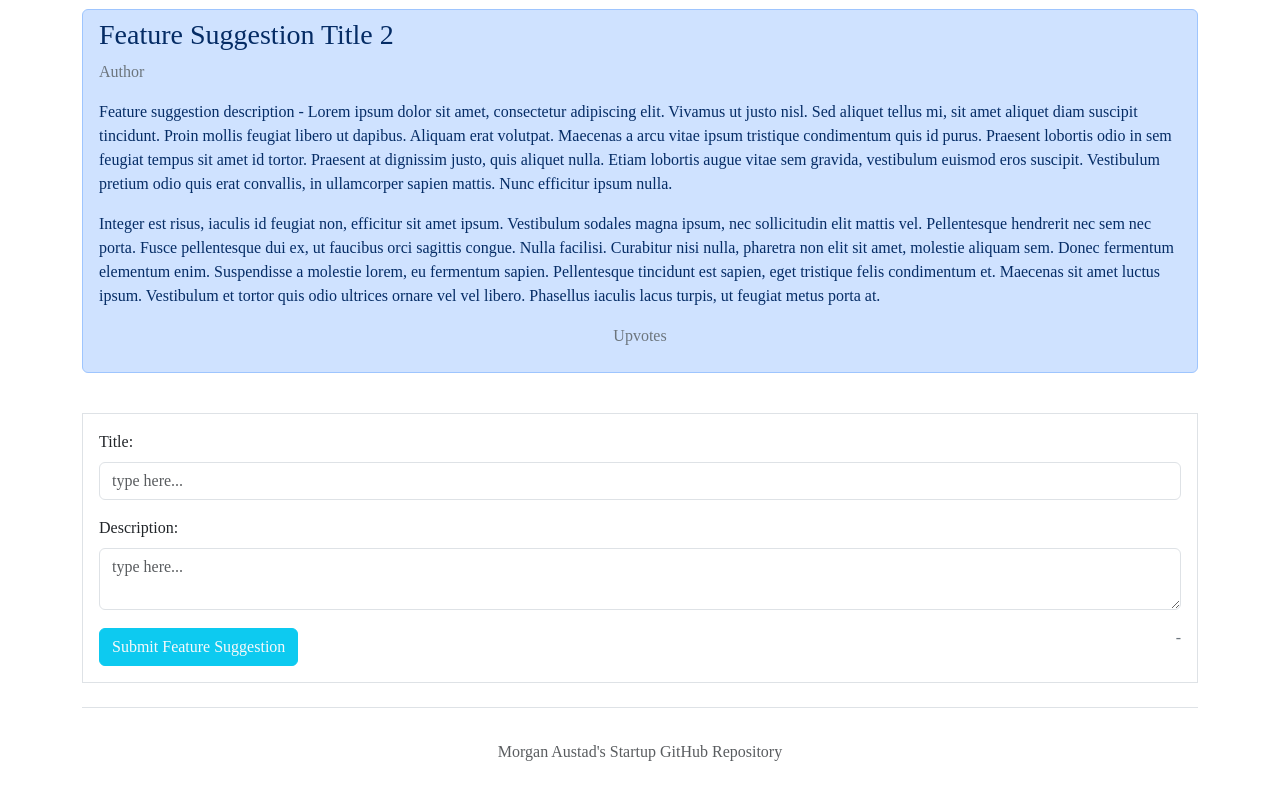
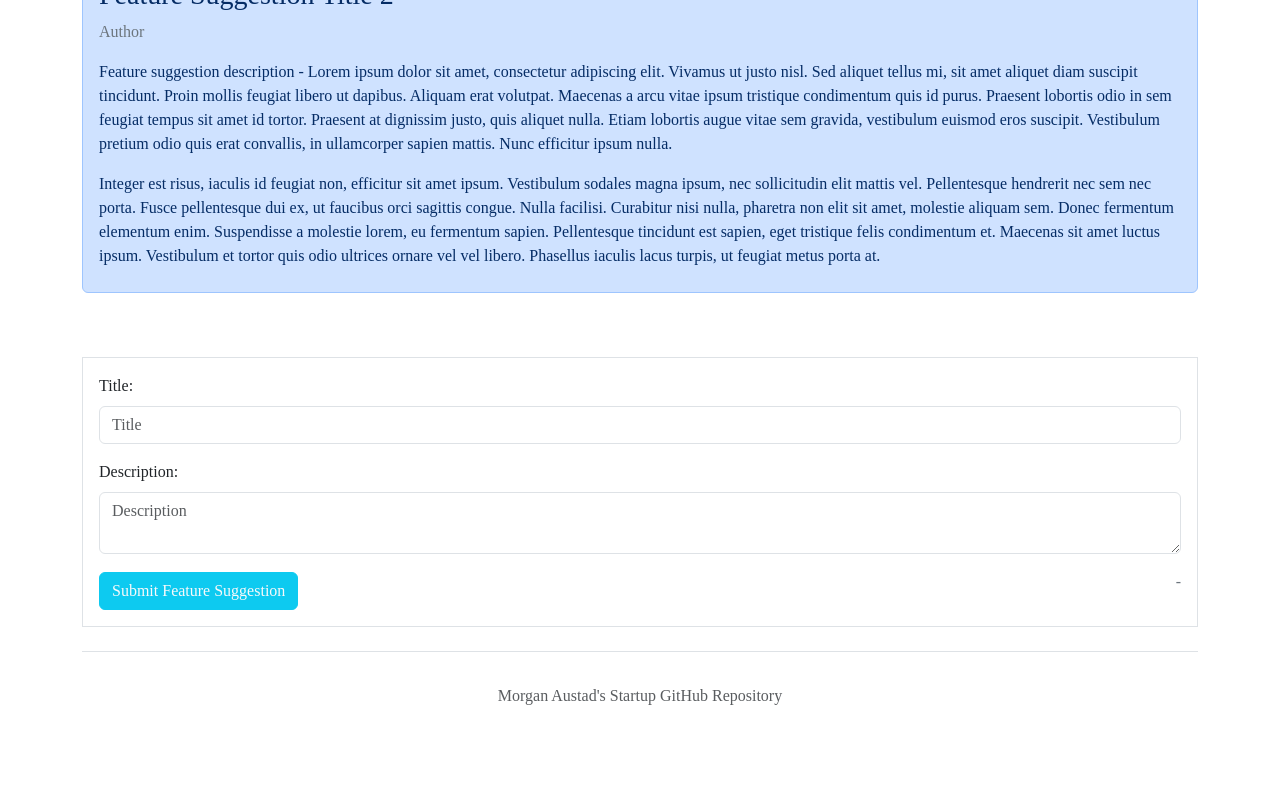
Before and after one commit to morganaustad/startup, a React (Vite) app: page /features in a window 1280 px wide. Shown: the part 578-1378 px from the top of the page. After the commit the page ends 1326 px from the top, so only its background shows below. Built offline with nearby package versions, Linux system fonts and the light colour scheme; a web font is replaced by a local one.

Commit message:
Add showing posts functionality

```diff
--- a/src/app.jsx
+++ b/src/app.jsx
@@ -26,7 +26,7 @@ export default function App() {
                 <li className="nav-item"><NavLink to="/"  className="nav-link px-2 link-secondary">Home</NavLink></li>
                 {user &&<li className="nav-item"><NavLink to="features"  className="nav-link px-2 link-dark">Suggest Features</NavLink></li>}
                 {user && <li className="nav-item"><NavLink to="store"  className="nav-link px-2 link-dark">Game Store Page</NavLink></li>}
-                {user && <li className="nav-item"><NavLink to="/"  className="nav-link px-2 py-2 link-light bg-info rounded" onClick={() => {localStorage.removeItem('user'); setUser(null);}}>Logout {user}</NavLink></li>}
+                {user && <li className="nav-item"><NavLink to="/"  className="nav-link px-2 py-2 link-light bg-info rounded" onClick={() => {localStorage.removeItem('user'); setUser(null); localStorage.removeItem('password');}}>Logout {user}</NavLink></li>}
             </menu>
         </header>
 
--- a/src/features/features.jsx
+++ b/src/features/features.jsx
@@ -2,7 +2,12 @@ import React from 'react';
 import { BrowserRouter, NavLink, Routes, Route, useNavigate } from 'react-router-dom';
 
 export function Features({user, game}) {
-    const [msg, setMsg] = React.useState('...Listening');
+    const [title, setTitle] = React.useState('');
+    const [description, setDescription] = React.useState('');
+    const [submittedPost, setSubmittedPost] = React.useState(null);
+
+
+    // const [msg, setMsg] = React.useState('...Listening');
 
     // React.useEffect(() => {
     //     setInterval(() => {
@@ -11,6 +16,23 @@ export function Features({user, game}) {
     //         setMsg(`${randomName}'s feature suggestion:`);
     //     }, 1500);
     // });
+
+    function handleSubmit(e) {
+        e.preventDefault();
+
+        if (title.trim() === '' || description.trim() === '') {
+            alert('Please fill in both title and description fields.');
+            return;
+        }
+
+        setSubmittedPost({
+            title,
+            description
+        });
+
+        setTitle('');
+        setDescription('');
+    }
 
     return (
         <main>
@@ -24,7 +46,6 @@ export function Features({user, game}) {
                 <p>Feature suggestion description - Lorem ipsum dolor sit amet, consectetur adipiscing elit. Vivamus ut justo nisl. Sed aliquet tellus mi, sit amet aliquet diam suscipit tincidunt. Proin mollis feugiat libero ut dapibus. Aliquam erat volutpat. Maecenas a arcu vitae ipsum tristique condimentum quis id purus. Praesent lobortis odio in sem feugiat tempus sit amet id tortor. Praesent at dignissim justo, quis aliquet nulla. Etiam lobortis augue vitae sem gravida, vestibulum euismod eros suscipit. Vestibulum pretium odio quis erat convallis, in ullamcorper sapien mattis. Nunc efficitur ipsum nulla.</p>
 
                 <p>Integer est risus, iaculis id feugiat non, efficitur sit amet ipsum. Vestibulum sodales magna ipsum, nec sollicitudin elit mattis vel. Pellentesque hendrerit nec sem nec porta. Fusce pellentesque dui ex, ut faucibus orci sagittis congue. Nulla facilisi. Curabitur nisi nulla, pharetra non elit sit amet, molestie aliquam sem. Donec fermentum elementum enim. Suspendisse a molestie lorem, eu fermentum sapien. Pellentesque tincidunt est sapien, eget tristique felis condimentum et. Maecenas sit amet luctus ipsum. Vestibulum et tortor quis odio ultrices ornare vel vel libero. Phasellus iaculis lacus turpis, ut feugiat metus porta at.</p>
-                <p className="text-center text-secondary">Upvotes</p>
             </div>
 
             <br />
@@ -35,22 +56,31 @@ export function Features({user, game}) {
                 <p>Feature suggestion description - Lorem ipsum dolor sit amet, consectetur adipiscing elit. Vivamus ut justo nisl. Sed aliquet tellus mi, sit amet aliquet diam suscipit tincidunt. Proin mollis feugiat libero ut dapibus. Aliquam erat volutpat. Maecenas a arcu vitae ipsum tristique condimentum quis id purus. Praesent lobortis odio in sem feugiat tempus sit amet id tortor. Praesent at dignissim justo, quis aliquet nulla. Etiam lobortis augue vitae sem gravida, vestibulum euismod eros suscipit. Vestibulum pretium odio quis erat convallis, in ullamcorper sapien mattis. Nunc efficitur ipsum nulla.</p>
 
                 <p>Integer est risus, iaculis id feugiat non, efficitur sit amet ipsum. Vestibulum sodales magna ipsum, nec sollicitudin elit mattis vel. Pellentesque hendrerit nec sem nec porta. Fusce pellentesque dui ex, ut faucibus orci sagittis congue. Nulla facilisi. Curabitur nisi nulla, pharetra non elit sit amet, molestie aliquam sem. Donec fermentum elementum enim. Suspendisse a molestie lorem, eu fermentum sapien. Pellentesque tincidunt est sapien, eget tristique felis condimentum et. Maecenas sit amet luctus ipsum. Vestibulum et tortor quis odio ultrices ornare vel vel libero. Phasellus iaculis lacus turpis, ut feugiat metus porta at.</p>
-                <p className="text-center text-secondary">Upvotes</p>
             </div>
 
             <br />
 
-            <form className="border px-3 py-3 ">
+            {submittedPost && (
+                <div className="alert alert-primary px-3 py-2">
+                    <h3>{submittedPost.title}</h3>
+                    <p className="text-secondary">{localStorage.getItem("user")}</p>
+                    <p>{submittedPost.description}</p>
+                </div>
+            )}
+
+            <br />
+
+            <form className="border px-3 py-3 " onSubmit={handleSubmit}>
                 <div className="mb-3">
                     <label className="form-label">Title:</label>
-                    <input type="text" placeholder="type here..." className="form-control" />
+                    <input type="text" placeholder="Title" className="form-control" value={title} onChange={(e) => setTitle(e.target.value)}/>
                 </div>
                 <div className="mb-3">
                     <label className="form-label">Description:</label>
-                    <textarea placeholder="type here..." className="form-control" wrap="soft"></textarea>
+                    <textarea placeholder="Description" className="form-control" wrap="soft" value={description} onChange={(e) => setDescription(e.target.value)}></textarea>
                 </div>
                 <div className="d-flex justify-content-between align-items-end">
-                    <button className="btn btn-info text-light">Submit Feature Suggestion</button>
+                    <button className="btn btn-info text-light" type='submit'>Submit Feature Suggestion</button>
                     <p className='text-secondary'>{game ? game : ""} - {user}</p>
                 </div>
             </form>
```
